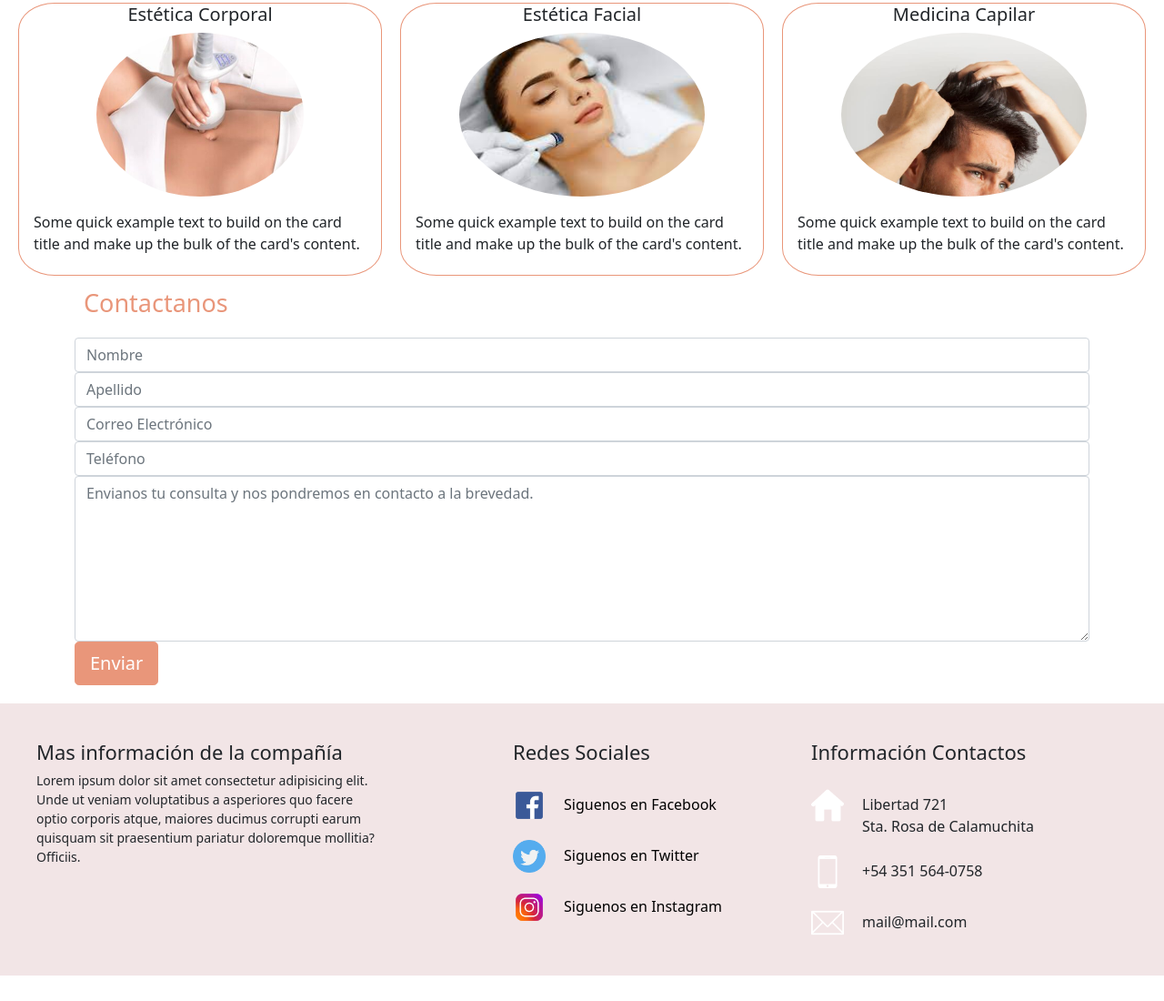
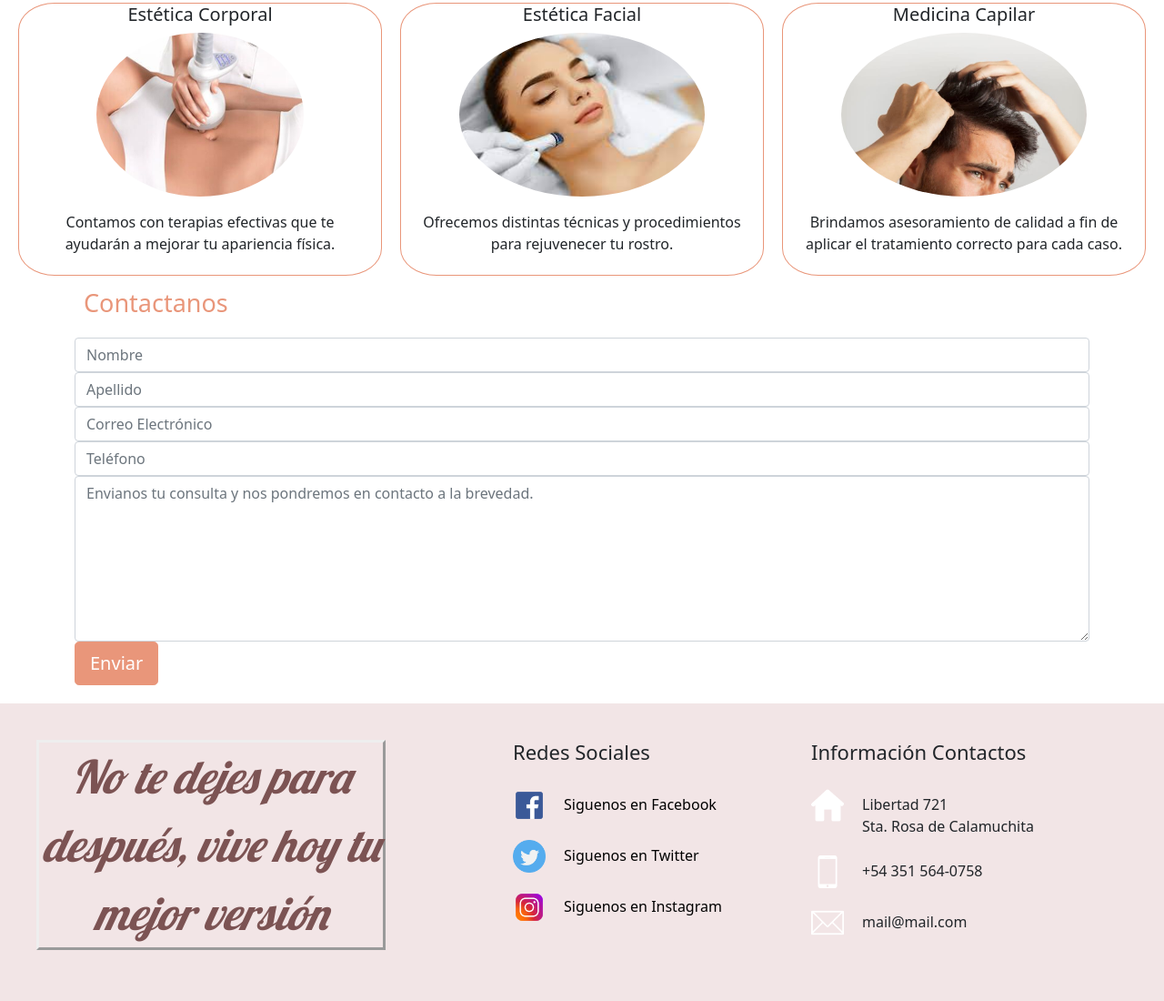
Before and after one commit to Matias85/Firenze, a plain HTML site: page index.html in a window 1280 px wide. Shown: the part 731-1831 px from the top of the page at 91% size. Before the commit the page ends 1803 px from the top, so only its background shows below. Drawn offline with nearby package versions, Linux system fonts and the light colour scheme.

Commit message:
modificaciones posteriores

```diff
--- a/estilos.css
+++ b/estilos.css
@@ -55,7 +55,6 @@
 
 }
 
-
 .card{
     border-image: round;
     border-color: darksalmon;
@@ -77,6 +76,10 @@
     width: auto;
     max-height: 180px;
     max-width: 18rem
+}
+
+.contenedor p{
+    text-align: center;
 }
 
 /* ---FORMULARIO--- */
@@ -118,12 +121,15 @@ footer{
     justify-content: space-evenly;
 
 }
-.column1 h1{
-    font-size: 22px;
-}
 
 .column1 p{
-    font-size: 14px;
+    font-size: 50px;
+    text-align:center;
+    font-family: 'Lobster', cursive;
+    color: rgb(124, 83, 83);
+    font-style:oblique;
+    border-style:outset;
+
 }
 .column2 h1{
     font-size: 22px;
@@ -149,7 +155,6 @@ footer{
     text-decoration: none;
     margin-top: 5px;
     margin-left: 20px;
-
 }
 
 .row1 img{
@@ -175,81 +180,10 @@ footer{
     margin-left: 20px;
 
 }
-
-
 @media screen and (max-width: 768px){
     .column1,
     .column2,
     .column3{
     margin: 20px;
     padding:0;
-    }
-
-
-/* .column1{
-    max-width: 400px;
 }
-
-.column1 h1{
-    font-size: 22px;
-}
-
-.column1 p{
-    font-size: 14px;
-}
-
-.column2{
-    max-width: 400px;
-}
-
-.column2 h1{
-    font-size: 22px;
-}
-
-.row1{
-    margin-top: 20px;
-    display: flex;
-    text-align: justify;
-
-}
-
-.row1 img{
-    width: auto;
-    height: 36px;
-    position: absolute;
-
-}
-
-
-.row1 a{
-    color: #000;
-    text-decoration: none;
-    margin-top: 10px;
-    margin-left: 50px;
-
-}
-
-
-.column3{
-    max-width: 400px;
-}
-
-.column3 h1{
-    font-size: 22px;
-}
-
-.row2{
-    margin-top: 20px;
-    display: flex;
-}
-
-.row2 img{
-    width: auto;
-    height: 36px;
-}
-
-.row2 label{
-    margin-top: 10px;
-    margin-left: 20px;
-
-} */
--- a/index.html
+++ b/index.html
@@ -96,24 +96,21 @@
             <h5>Estética Corporal</h5>
             <img src="./assets/img/Estética Corporal.jpg" class="rounded-circle" alt="Foto Cuerpo">
             <div class="card-body">
-              <p class="card-text">Some quick example text to build on the card title and make up the bulk of the card's
-                content.</p>
+              <p class="card-text">Contamos con terapias efectivas que te ayudarán a mejorar tu apariencia física.</p>
             </div>
           </div>
           <div class="card" style="width: 25rem;">
             <h5>Estética Facial</h5>
             <img src="./assets/img/Estética Facial.jpg" class="rounded-circle" alt="Foto Cara">
             <div class="card-body">
-              <p class="card-text">Some quick example text to build on the card title and make up the bulk of the card's
-                content.</p>
+              <p class="card-text">Ofrecemos distintas técnicas y procedimientos para rejuvenecer tu rostro.</p>
             </div>
           </div>
           <div class="card" style="width: 25rem;">
             <h5>Medicina Capilar</h5>
             <img src="./assets/img/Medicina Capilar.jpg" class="rounded-circle" alt="Foto Pelo">
             <div class="card-body">
-              <p class="card-text">Some quick example text to build on the card title and make up the bulk of the card's
-                content.</p>
+              <p class="card-text">Brindamos asesoramiento de calidad a fin de aplicar el tratamiento correcto para cada caso.</p>
             </div>
           </div>
     </div>
@@ -179,9 +176,8 @@
 
             <div class="row">
                 <div class="column1 col-sm-12 col-md-4">
-                    <h1>Mas información de la compañía</h1>
 
-                    <p>Lorem ipsum dolor sit amet consectetur adipisicing elit. Unde ut veniam voluptatibus a asperiores quo facere optio corporis atque, maiores ducimus corrupti earum quisquam sit praesentium pariatur doloremque mollitia? Officiis.</p>
+                  <p>No te dejes para después, vive hoy tu mejor versión</p>
                 </div>
                 <div class="column2 col-sm-12 col-md-4">
                     <h1>Redes Sociales</h1>
```
